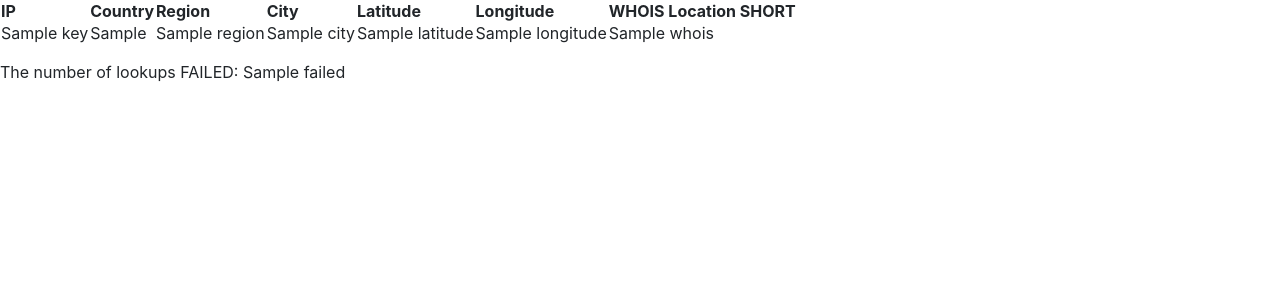
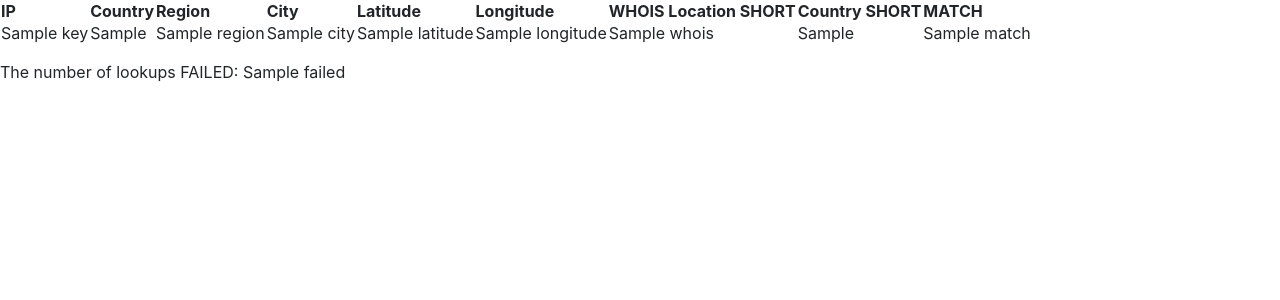
Before and after one commit to GeorgeBloor145/Dissertation, a Python web app: template flask/templates/results.html in a window 1280 px wide. Shown: the part 64-364 px from the top of the page. Run offline with Jinja, Linux system fonts and the light colour scheme; the template is opened without the code that fills it: most values are stand-ins (such as "Sample title", 1, 10 or a date in 2020).

Commit message:
Added database country short to compare to whois, also added a match feature but needs fixing

```diff
--- a/flask/templates/results.html
+++ b/flask/templates/results.html
@@ -5,13 +5,15 @@
   <thead>
     <tr>
       <th>IP</th>
-
       <th>Country</th>
       <th>Region</th>
       <th>City</th>
       <th>Latitude</th>
       <th>Longitude</th>
       <th>WHOIS Location SHORT</th>
+      <th>Country SHORT</th>
+      <th>MATCH</th>
+
     </tr>
   </thead>
   <tbody>
@@ -24,6 +26,8 @@
        <td> {{ value['latitude'] }} </td>
        <td> {{ value['longitude'] }} </td>
        <td> {{ value['whois'] }}</td>
+       <td> {{ value['country_short'] }}</td>
+       <td> {{ value['match'] }} </td>
    </tr>
   {% endfor %}
   </tbody>
```
Also changed, not shown: main.py (+10 -1 lines).
